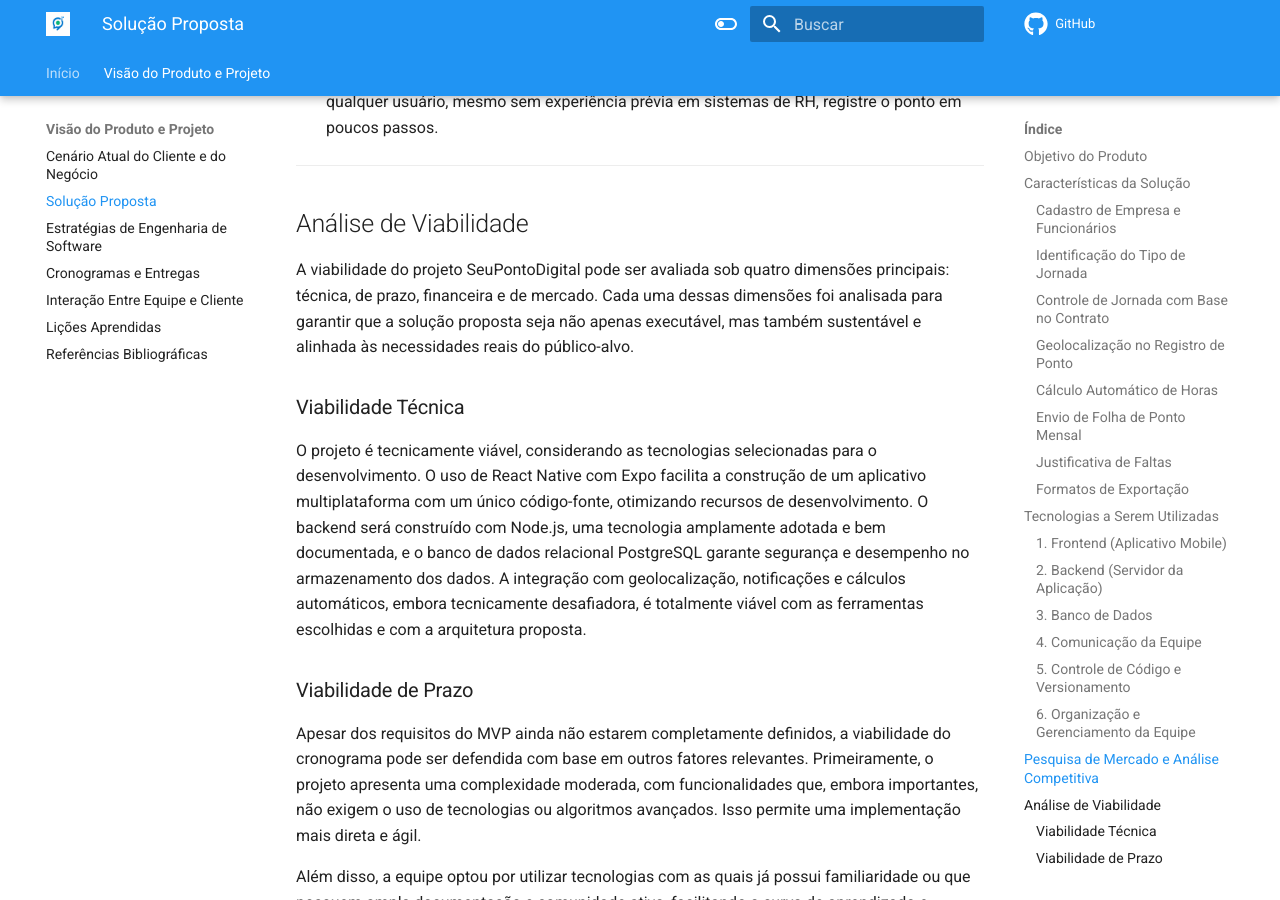
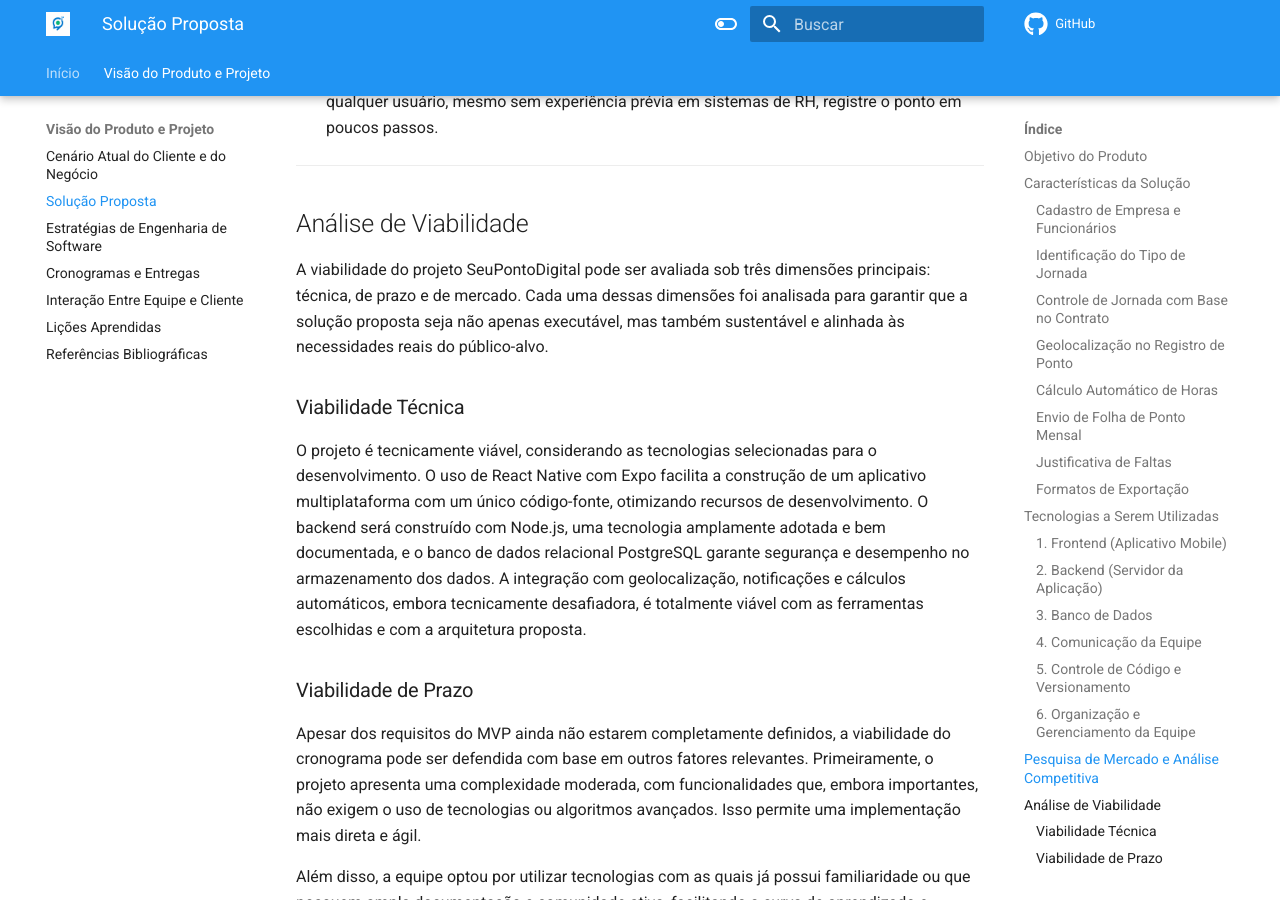
Before and after one commit to mdsreq-fga-unb/2025.1-T01-SeuPontoDigital, an MkDocs documentation site: the page built from docs/doc-visao/top2.md, in a window 1280 px wide and 900 px high, scrolled down 4012 px. Built offline with MkDocs 1.6.1 and Material for MkDocs 9.7.7, drawn with Linux system fonts in a browser that asks for light colours; comment, search, counter and statistics services are not loaded.

Commit message:
fix(docs): ajusta analise de viabilidade

```diff
--- a/docs/doc-visao/top2.md
+++ b/docs/doc-visao/top2.md
@@ -147,7 +147,7 @@ Relatórios mensais podem ser enviados por e-mail ou baixados nos formatos:
 
 ---
 ## Análise de Viabilidade
-A viabilidade do projeto SeuPontoDigital pode ser avaliada sob quatro dimensões principais: técnica, de prazo, financeira e de mercado. Cada uma dessas dimensões foi analisada para garantir que a solução proposta seja não apenas executável, mas também sustentável e alinhada às necessidades reais do público-alvo.
+A viabilidade do projeto SeuPontoDigital pode ser avaliada sob três dimensões principais: técnica, de prazo e de mercado. Cada uma dessas dimensões foi analisada para garantir que a solução proposta seja não apenas executável, mas também sustentável e alinhada às necessidades reais do público-alvo.
 
 ### Viabilidade Técnica
 
```
